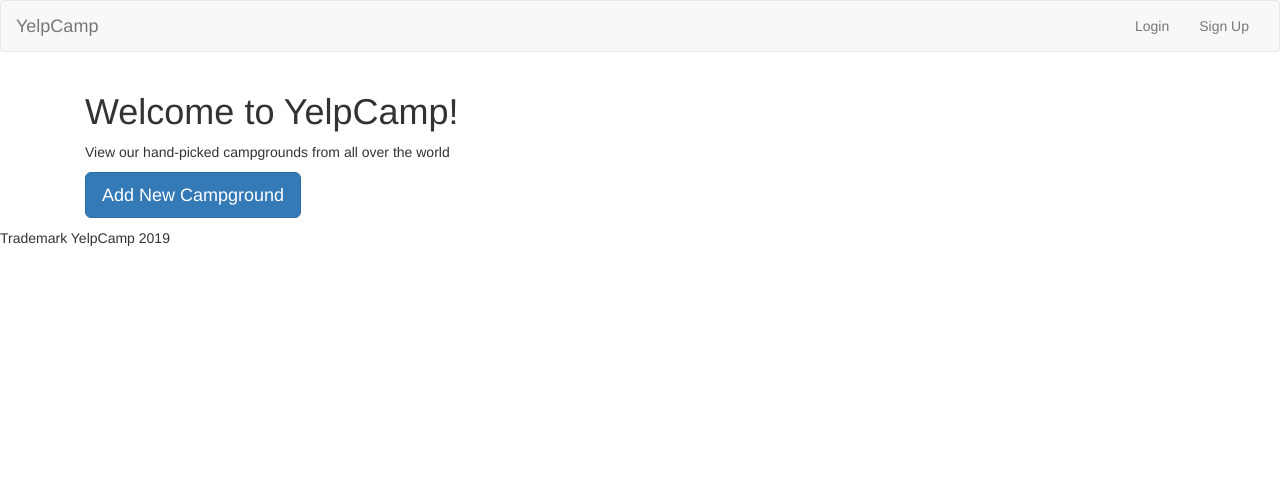
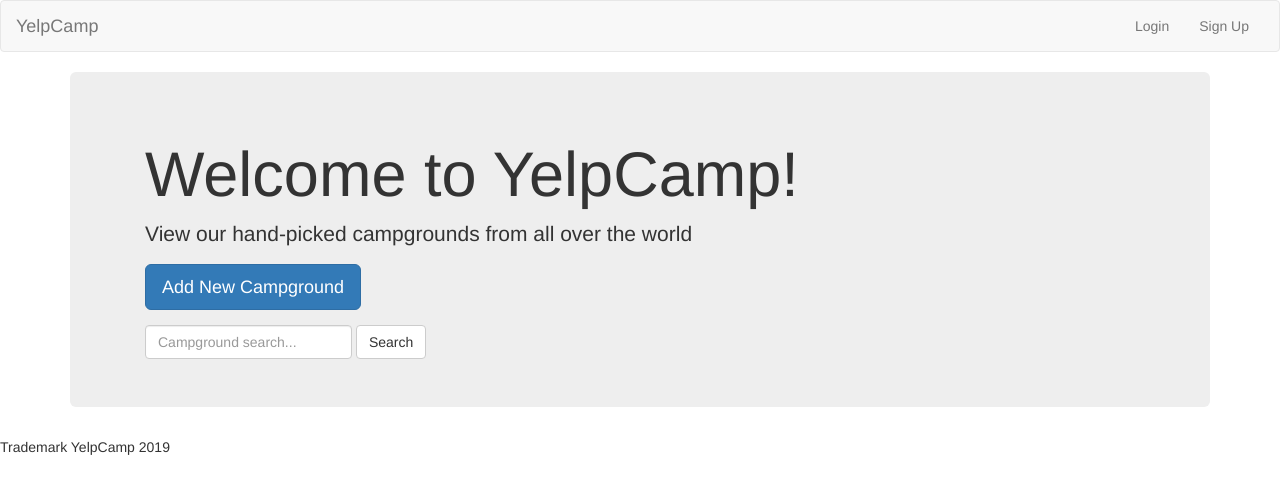
Before and after one commit to dustyfingers/webdev-bootcamp, a Node server app: page /campgrounds/ in a window 1280 px wide. Shown: the top 494 px of the page. Run offline with Node 20, Linux system fonts and the light colour scheme; data that the repository does not hold is empty; some libraries are stand-ins or nearby versions.

Commit message:
added simple fuzzy search to index and landing page and moment.js integration to campgrounds

```diff
--- a/yelpcamp/app.js
+++ b/yelpcamp/app.js
@@ -29,6 +29,7 @@ app.use(bodyParser.urlencoded({extended: true}))
 app.use(express.static(__dirname + '/public'));
 app.use(methodOverride('_method'));
 app.use(flash());
+app.locals.moment = require('moment');
 // // seed database with dummy data
 // seedDB();
 
--- a/yelpcamp/models/campground.js
+++ b/yelpcamp/models/campground.js
@@ -9,6 +9,7 @@ var campgroundSchema = new mongoose.Schema({
   location: String,
   lat: Number,
   lng: Number,
+  createdAt: { type: Date, default: Date.now },
   author: {
     id: {
       type: mongoose.Schema.Types.ObjectId,
--- a/yelpcamp/models/comment.js
+++ b/yelpcamp/models/comment.js
@@ -2,6 +2,7 @@ var mongoose = require('mongoose');
 
 var commentSchema = mongoose.Schema({
   text: String,
+  createdAt: { type: Date, default: Date.now },
   author: {
     id: {
       type: mongoose.Schema.Types.ObjectId,
--- a/yelpcamp/package.json
+++ b/yelpcamp/package.json
@@ -18,6 +18,7 @@
     "express-session": "^1.16.1",
     "locus": "^2.0.1",
     "method-override": "^3.0.0",
+    "moment": "^2.24.0",
     "mongoose": "^5.5.0",
     "node-geocoder": "^3.22.0",
     "nodemailer": "^6.1.1",
--- a/yelpcamp/routes/campgrounds.js
+++ b/yelpcamp/routes/campgrounds.js
@@ -17,6 +17,18 @@ var geocoder = NodeGeocoder(options);
 
 // INDEX - show all campgrounds
 router.get('/', (req, res) => {
+  if (req.query.search) {
+    // regex for search query string
+    const regex = new RegExp(escapeRegex(req.query.search), 'gi');
+    // get all campgrounds from db
+    Campground.find({ name: regex }, (err, allCampgrounds) => {
+      if(err) {
+        req.flash('error', 'Something went wrong.');
+      } else {
+        res.render('campgrounds/index', {campgrounds:allCampgrounds});
+      }
+    });
+  } else {
     // get all campgrounds from db
     Campground.find({}, (err, allCampgrounds) => {
       if(err) {
@@ -24,7 +36,8 @@ router.get('/', (req, res) => {
       } else {
         res.render('campgrounds/index', {campgrounds:allCampgrounds});
       }
-  })
+    });
+  }
 });
 
 
@@ -126,4 +139,10 @@ router.delete('/:id', middleware.checkCampgroundOwnership, (req, res) => {
 });
 
 
+// regex function
+function escapeRegex(text) {
+  return text.replace(/[-[\]{}()*+?.,\\^$|#\s]/g, '\\$&');
+}
+
+
 module.exports = router;
--- a/yelpcamp/views/campgrounds/index.ejs
+++ b/yelpcamp/views/campgrounds/index.ejs
@@ -2,11 +2,17 @@
 
 <div class="container">
 
-  <header class="jumbtotron bg-dark">
+  <header class="jumbotron bg-dark">
     <div class="container">
       <h1>Welcome to YelpCamp!</h1>
       <p>View our hand-picked campgrounds from all over the world</p>
-      <p>  <a class="btn btn-primary btn-lg" href="/campgrounds/new">Add New Campground</a></p>
+      <p>  <a class="btn btn-primary btn-lg" href="/campgrounds/new">Add New Campground</a> </p>
+        <form class="form-inline" action="/campgrounds" method="get">
+          <div class="form-group">
+            <input class="form-control" type="text" name="search" placeholder="Campground search...">
+            <input class="btn btn-default" type="submit" value="Search">
+          </div>
+        </form>
     </div>
   </header>
   <div class="row text-center" style="display: flex; flex-wrap: wrap">
--- a/yelpcamp/views/campgrounds/show.ejs
+++ b/yelpcamp/views/campgrounds/show.ejs
@@ -17,7 +17,7 @@
         <div class="caption-full">
           <h4 class="pull-right">$<%= campground.price %>/night</h4>
           <h4><a class="" href=""><%= campground.name %></a></h4>
-          <p>Submitted by <a href="/users/<%= campground.author.id %>"><strong><%= campground.author.username %></strong></a></p>
+          <p>Submitted by <a href="/users/<%= campground.author.id %>"><strong><%= campground.author.username %>, <%= moment(campground.createdAt).fromNow() %></strong></a></p>
           <% if (currentUser && campground.author.id.equals(currentUser._id) || currentUser && currentUser.isAdmin) { %>
             <a class="btn btn-warning" href="/campgrounds/<%= campground._id %>/edit">Edit</a>
             <form class="delete-form" action="/campgrounds/<%= campground._id %>?_method=DELETE" method="post">
@@ -36,7 +36,7 @@
             <div class="row">
               <div class="col-md-12">
                 <strong><%= comment.author.username %></strong>
-                <span class="pull-right">10 days ago</span>
+                <span class="pull-right"><%= moment(comment.createdAt).fromNow() %></span>
                 <p>
                   <%= comment.text %>
                 </p>
```
Also changed, not shown: yelpcamp/views/landing.ejs (+8 -2 lines), 1 other file. Lines whose indentation alone changed are shown as unchanged.
